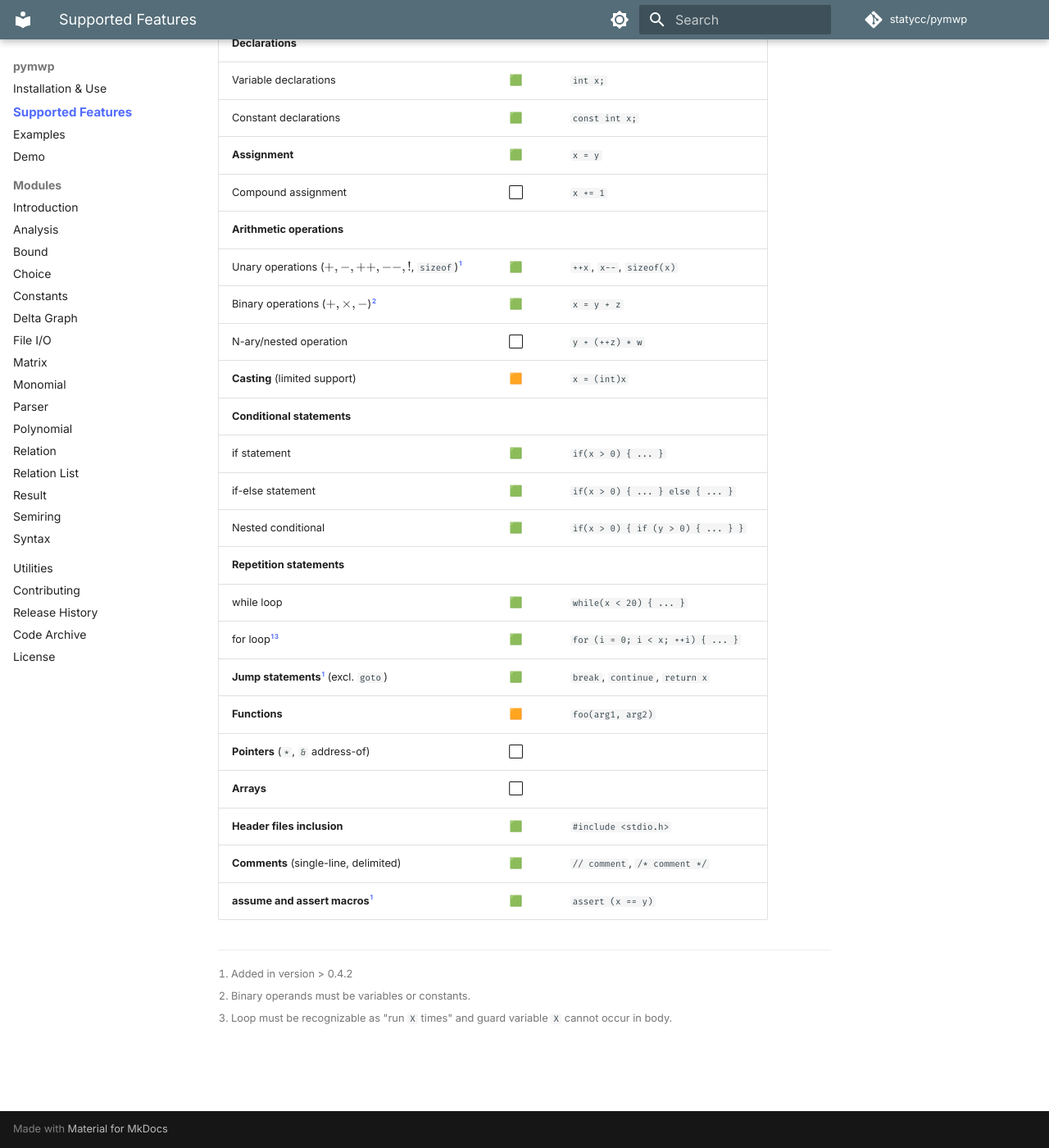
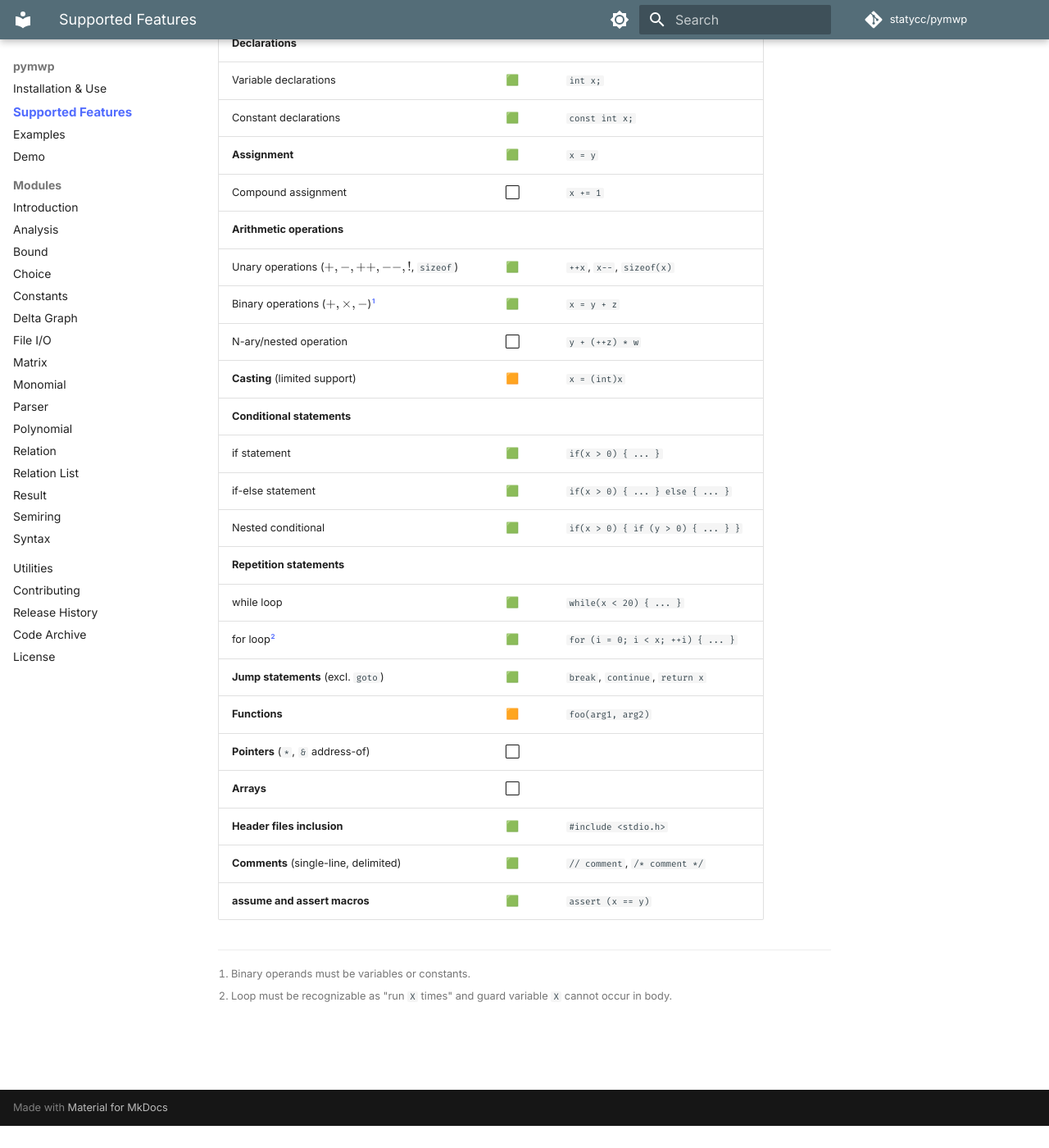
Before and after one commit to statycc/pymwp, an MkDocs documentation site: the page built from docs/features.md, in a window 1280 px wide and 1400 px high, scrolled down 805 px. Shown: the whole window at 82% size. Built offline with MkDocs 1.6.1 and Material for MkDocs 9.7.7, drawn with Linux system fonts in a browser that asks for light colours; nearby versions of some CDN libraries; comment, search, counter and statistics services are not loaded; after the commit the page ends 2178 px from its top, so only the background shows below that.

Commit message:
edit docs

```diff
--- a/docs/features.md
+++ b/docs/features.md
@@ -20,36 +20,36 @@
 :  🟧 &nbsp; in progress — implementation in progress, but not ready
 :  ⬜ &nbsp; planned — implementation is in a planning stage
 
-| Description                                      | State | Example                                     |
-|--------------------------------------------------|:-----:|---------------------------------------------|
-| **Basic data types**                             |       |                                             |
-| Integer types (incl. `signed`, `unsigned`)       |  🟩   | `char`, `short`, `int`, `long`, `long long` |
-| Floating point types                             |  🟩   | `float`, `double`, `long double`            |
-| **Declarations**                                 |       |                                             |
-| Variable declarations                            |  🟩   | `int x;`                                    |
-| Constant declarations                            |  🟩   | `const int x;`                              |
-| **Assignment**                                   |  🟩   | `x = y`                                     |
-| Compound assignment                              |   ⬜   | `x += 1`                                    |
-| **Arithmetic operations**                        |       |                                             |
-| Unary operations ($+, -, ++,--,!$, `sizeof`)[^1] |  🟩   | `++x`, `x--`, `sizeof(x)`                   |
-| Binary operations ($+, \times, -$)[^2]           |  🟩   | `x = y + z`                                 |
-| N-ary/nested operation                           |   ⬜   | `y + (++z) * w`                             |
-| **Casting** (limited support)                    |  🟧   | `x = (int)x`                                |
-| **Conditional statements**                       |       |                                             |
-| if statement                                     |  🟩   | `if(x > 0) { ... }`                         |
-| if-else statement                                |  🟩   | `if(x > 0) { ... } else { ... }`            |
-| Nested conditional                               |  🟩   | `if(x > 0) { if (y > 0) { ... } }`          |
-| **Repetition statements**                        |       |                                             |
-| while loop                                       |  🟩   | `while(x < 20) { ... }`                     |
-| for loop[^1][^3]                                 |  🟩   | `for (i = 0; i < x; ++i) { ... }`           |
-| **Jump statements**[^1] (excl. `goto`)           |  🟩   | `break`, `continue`, `return x`             |
-| **Functions**                                    |  🟧   | `foo(arg1, arg2)`                           |
-| **Pointers** (`*`, `&` address-of)               |   ⬜   |                                             |
-| **Arrays**                                       |   ⬜   |                                             |
-| **Header files inclusion**                       |  🟩   | `#include <stdio.h>`                        |
-| **Comments** (single-line, delimited)            |  🟩   | `// comment`, `/* comment */`               |
-| **assume and assert macros**[^1]                 |  🟩   | `assert (x == y)`                           |
+| Description                                  | State | Example                                     |
+|----------------------------------------------|:-----:|---------------------------------------------|
+| **Basic data types**                         |       |                                             |
+| Integer types (incl. `signed`, `unsigned`)   |  🟩   | `char`, `short`, `int`, `long`, `long long` |
+| Floating point types                         |  🟩   | `float`, `double`, `long double`            |
+| **Declarations**                             |       |                                             |
+| Variable declarations                        |  🟩   | `int x;`                                    |
+| Constant declarations                        |  🟩   | `const int x;`                              |
+| **Assignment**                               |  🟩   | `x = y`                                     |
+| Compound assignment                          |   ⬜   | `x += 1`                                    |
+| **Arithmetic operations**                    |       |                                             |
+| Unary operations ($+, -, ++,--,!$, `sizeof`) |  🟩   | `++x`, `x--`, `sizeof(x)`                   |
+| Binary operations ($+, \times, -$)[^1]       |  🟩   | `x = y + z`                                 |
+| N-ary/nested operation                       |   ⬜   | `y + (++z) * w`                             |
+| **Casting** (limited support)                |  🟧   | `x = (int)x`                                |
+| **Conditional statements**                   |       |                                             |
+| if statement                                 |  🟩   | `if(x > 0) { ... }`                         |
+| if-else statement                            |  🟩   | `if(x > 0) { ... } else { ... }`            |
+| Nested conditional                           |  🟩   | `if(x > 0) { if (y > 0) { ... } }`          |
+| **Repetition statements**                    |       |                                             |
+| while loop                                   |  🟩   | `while(x < 20) { ... }`                     |
+| for loop[^2]                                 |  🟩   | `for (i = 0; i < x; ++i) { ... }`           |
+| **Jump statements**  (excl. `goto`)          |  🟩   | `break`, `continue`, `return x`             |
+| **Functions**                                |  🟧   | `foo(arg1, arg2)`                           |
+| **Pointers** (`*`, `&` address-of)           |   ⬜   |                                             |
+| **Arrays**                                   |   ⬜   |                                             |
+| **Header files inclusion**                   |  🟩   | `#include <stdio.h>`                        |
+| **Comments** (single-line, delimited)        |  🟩   | `// comment`, `/* comment */`               |
+| **assume and assert macros**                 |  🟩   | `assert (x == y)`                           |
 
-[^1]: Added in version > 0.4.2
-[^2]: Binary operands must be variables or constants.
-[^3]: Loop must be recognizable as "run `X` times" and guard variable `X` cannot occur in body.
+
+[^1]: Binary operands must be variables or constants.
+[^2]: Loop must be recognizable as "run `X` times" and guard variable `X` cannot occur in body.
```
Also changed, not shown: 1 other file.
